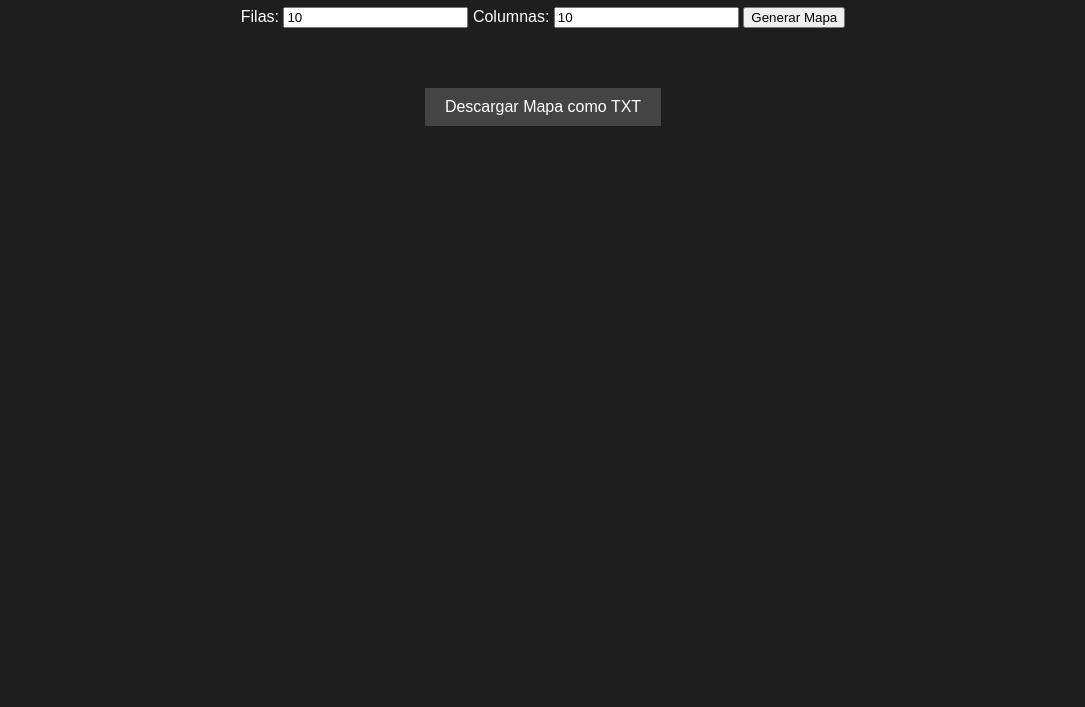
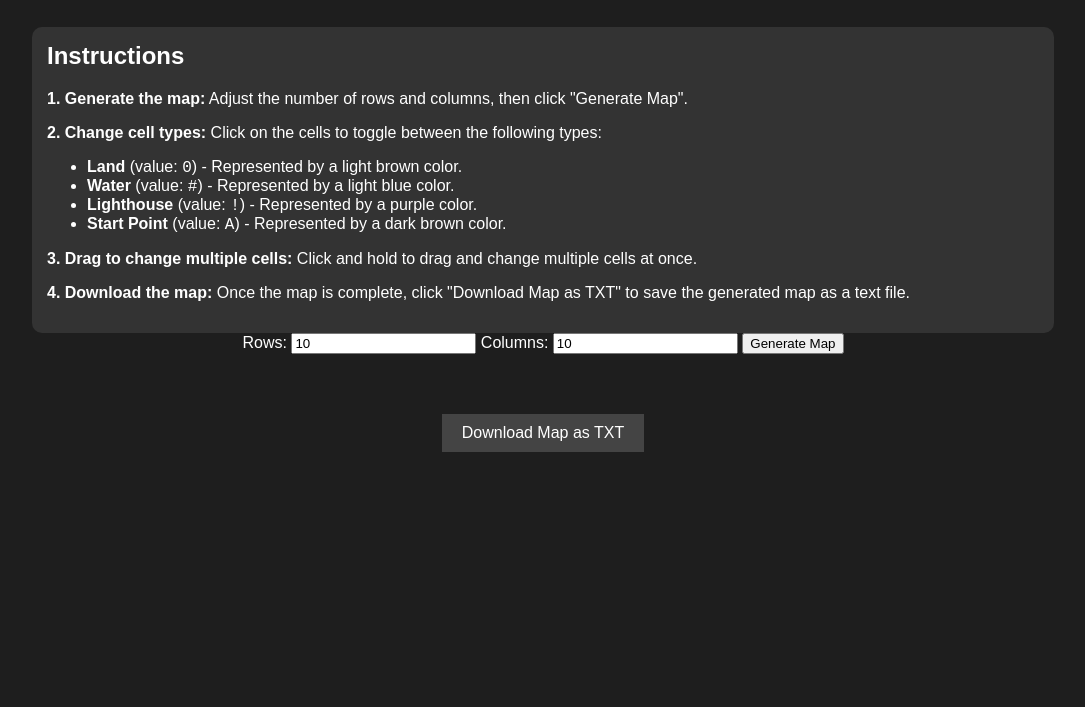
Before and after one commit to dovixman/lighthouses_map_generator, a plain HTML site: page index.html in a window 1280 px wide. Shown: the part 93-800 px from the top of the page, without its empty margins (97-1182 px from the left). Drawn offline with Linux system fonts and the light colour scheme.

Commit message:
Add callout with instructions, and change title.

```diff
--- a/index.html
+++ b/index.html
@@ -3,7 +3,7 @@
 <head>
   <meta charset="UTF-8">
   <meta name="viewport" content="width=device-width, initial-scale=1.0">
-  <title>Generador de Mapas Interactivo - Tema Oscuro</title>
+  <title>Interactive Map Generator - Dark Theme</title>
   <style>
     body {
       display: flex;
@@ -34,10 +34,10 @@
       cursor: pointer;
       border: 1px solid #333;
     }
-    .land { background-color: #d2b48c; color: #ffffff; } /* Marrón claro */
-    .water { background-color: #87ceeb; color: #ffffff; } /* Azul claro */
-    .lighthouse { background-color: #9370db; color: #ffffff; } /* Morado */
-    .start { background-color: #8b4513; color: #ffffff; } /* Marrón oscuro */
+    .land { background-color: #d2b48c; color: #ffffff; } /* Light brown */
+    .water { background-color: #87ceeb; color: #ffffff; } /* Light blue */
+    .lighthouse { background-color: #9370db; color: #ffffff; } /* Purple */
+    .start { background-color: #8b4513; color: #ffffff; } /* Dark brown */
     #downloadButton {
       margin-top: 20px;
       padding: 10px 20px;
@@ -50,23 +50,51 @@
     #downloadButton:hover {
       background-color: #666;
     }
+    #instructions {
+      background-color: #333;
+      color: #fff;
+      padding: 15px;
+      border-radius: 10px;
+      width: 80%;
+      margin-top: 20px;
+      font-size: 16px;
+    }
+    #instructions h2 {
+      margin-top: 0;
+    }
   </style>
 </head>
 <body>
-  <h1>Generador de Mapas Interactivo - Tema Oscuro</h1>
+  <h1>Interactive Lighthouse Map Generator</h1>
+
+  <div id="instructions">
+    <h2>Instructions</h2>
+    <p><strong>1. Generate the map:</strong> Adjust the number of rows and columns, then click "Generate Map".</p>
+    <p><strong>2. Change cell types:</strong> Click on the cells to toggle between the following types:</p>
+    <ul>
+      <li><strong>Land</strong> (value: <code>0</code>) - Represented by a light brown color.</li>
+      <li><strong>Water</strong> (value: <code>#</code>) - Represented by a light blue color.</li>
+      <li><strong>Lighthouse</strong> (value: <code>!</code>) - Represented by a purple color.</li>
+      <li><strong>Start Point</strong> (value: <code>A</code>) - Represented by a dark brown color.</li>
+    </ul>
+    <p><strong>3. Drag to change multiple cells:</strong> Click and hold to drag and change multiple cells at once.</p>
+    <p><strong>4. Download the map:</strong> Once the map is complete, click "Download Map as TXT" to save the generated map as a text file.</p>
+  </div>
+
   <div id="controls">
-    <label for="rows">Filas:</label>
+    <label for="rows">Rows:</label>
     <input type="number" id="rows" min="1" value="10">
-    <label for="columns">Columnas:</label>
+    <label for="columns">Columns:</label>
     <input type="number" id="columns" min="1" value="10">
-    <button onclick="generateMap()">Generar Mapa</button>
+    <button onclick="generateMap()">Generate Map</button>
   </div>
+
   <div id="grid"></div>
-  <button id="downloadButton" onclick="downloadMap()">Descargar Mapa como TXT</button>
+  <button id="downloadButton" onclick="downloadMap()">Download Map as TXT</button>
 
   <script>
     const types = ["land", "water", "lighthouse", "start"];
-    const symbols = ["0", "#", "!", "A"];  // El valor de tierra es 0
+    const symbols = ["0", "#", "!", "A"];  // Land value is 0
     let isDragging = false;
 
     function generateMap() {
@@ -81,7 +109,7 @@
       for (let i = 0; i < rows * columns; i++) {
         const cell = document.createElement("div");
         cell.className = "cell land";
-        cell.innerText = symbols[0]; // Tierra tiene el valor 0
+        cell.innerText = symbols[0]; // Land has value 0
         cell.dataset.typeIndex = 0;
 
         cell.addEventListener("mousedown", () => changeCellType(cell));
@@ -120,7 +148,7 @@
         let rowText = "";
         for (let j = 0; j < columns; j++) {
           const cell = gridContainer.children[i * columns + j];
-          // Reemplazamos los valores de "tierra" (0) por un espacio en blanco
+          // Replace land ("0") with a space
           rowText += cell.innerText === "0" ? " " : cell.innerText;
         }
         mapText += rowText + "\n";
@@ -129,7 +157,7 @@
       const blob = new Blob([mapText], { type: "text/plain" });
       const link = document.createElement("a");
       link.href = URL.createObjectURL(blob);
-      link.download = "mapa.txt";
+      link.download = "map.txt";
       link.click();
     }
   </script>
```
